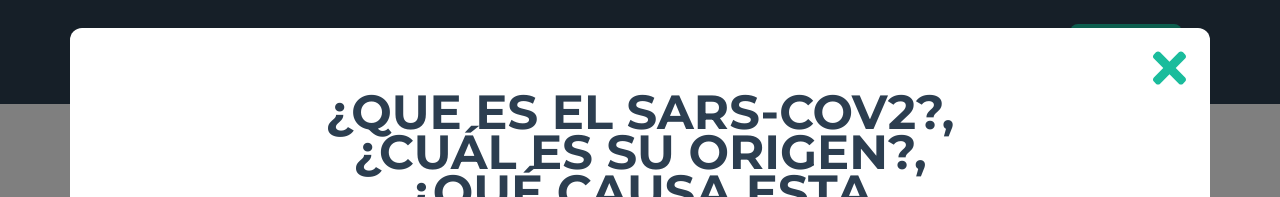
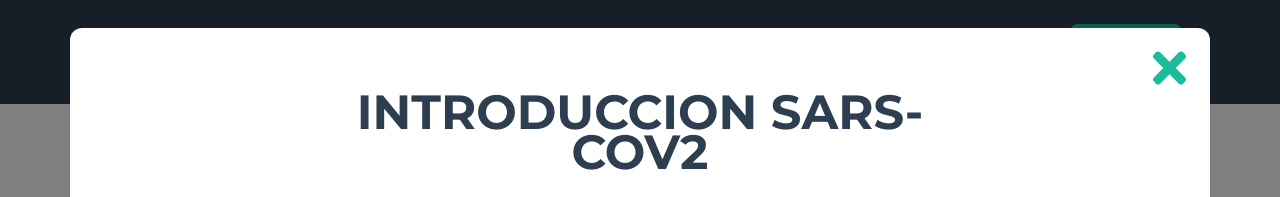
Before and after one commit to Abi9701/esta-es-la-buena-, a plain HTML site: page index.html in a window 1280 px wide. Both pictures are taken after a click on the element 260 px from the left and 1278 px from the top of the page. Shown: the part 878-1075 px from the top of the page. Drawn offline with nearby package versions, Linux system fonts and the light colour scheme.

Commit message:
Update index.html

```diff
--- a/index.html
+++ b/index.html
@@ -252,7 +252,7 @@
                             <div class="row justify-content-center">
                                 <div class="col-lg-8">
                                     <!-- Portfolio Modal - Title-->
-                                    <h2 class="portfolio-modal-title text-secondary text-uppercase mb-0" id="portfolioModal1Label">¿Que es el SARS-COV2?, ¿Cuál es su origen?, ¿Qué causa esta enfermedad?, ¿Cuál es la situación actual?, ¿Cómo es su estructura?/h2>
+                                    <h2 class="portfolio-modal-title text-secondary text-uppercase mb-0" id="portfolioModal1Label"> Introduccion SARS-COV2 </h2>
                                     <!-- Icon Divider-->
                                     <div class="divider-custom">
                                         <div class="divider-custom-line"></div>
```
